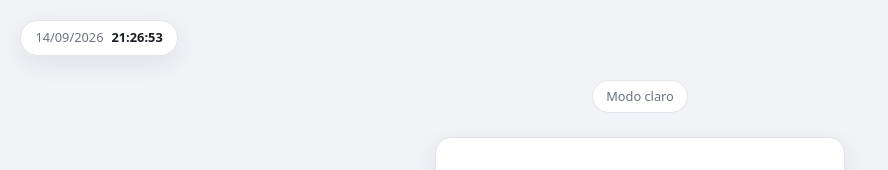
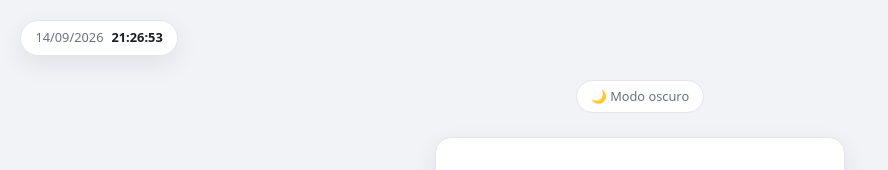
Before and after one commit to Juandh-TS/laravel-react-practice, a React (Vite) app in the folder frontend/: page / in a window 1280 px wide. Shown: the top 170 px of the page, without its empty margins (0-888 px from the left). Built offline with nearby package versions, Linux system fonts and the light colour scheme; no server answers.

Commit message:
feat: update ThemeToggle button text to include emoji for better visibility

```diff
--- a/frontend/src/components/common/ThemeToggle.tsx
+++ b/frontend/src/components/common/ThemeToggle.tsx
@@ -46,7 +46,7 @@ export function ThemeToggle() {
       aria-pressed={theme === 'dark'}
       title={theme === 'dark' ? 'Cambiar a modo claro' : 'Cambiar a modo oscuro'}
     >
-      {theme === 'dark' ? 'Modo oscuro' : 'Modo claro'}
+      {theme === 'dark' ? '☀️ Modo claro' : '🌙 Modo oscuro'}
     </button>
   )
 }
```
